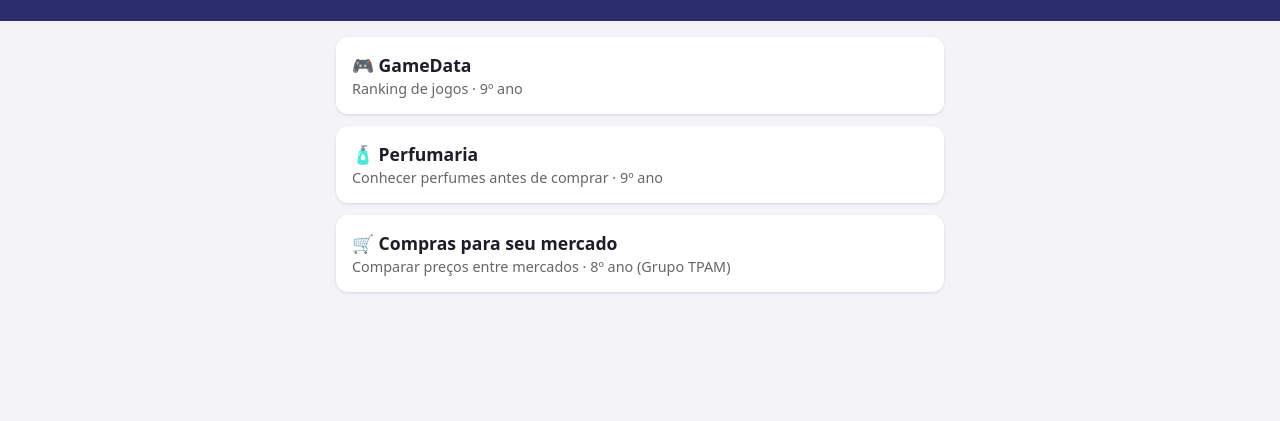
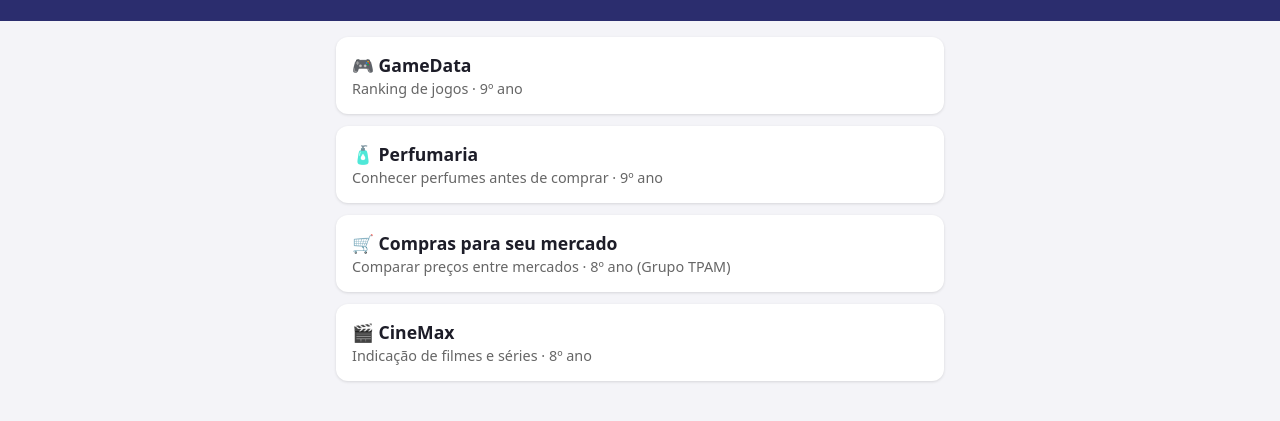
Before and after one commit to rsoldatellirosa/projetos-turmas-mutirao, a plain HTML site: page index.html in a window 1280 px wide. Shown: the part 83-504 px from the top of the page. Drawn offline with Linux system fonts and the light colour scheme.

Commit message:
Adiciona CineMax na lista da página inicial

```diff
--- a/index.html
+++ b/index.html
@@ -63,6 +63,10 @@
     <div class="nome">🛒 Compras para seu mercado</div>
     <div class="desc">Comparar preços entre mercados · 8º ano (Grupo TPAM)</div>
   </a>
+  <a class="app" href="cinemax/">
+    <div class="nome">🎬 CineMax</div>
+    <div class="desc">Indicação de filmes e séries · 8º ano</div>
+  </a>
 </main>
 
 </body>
```
